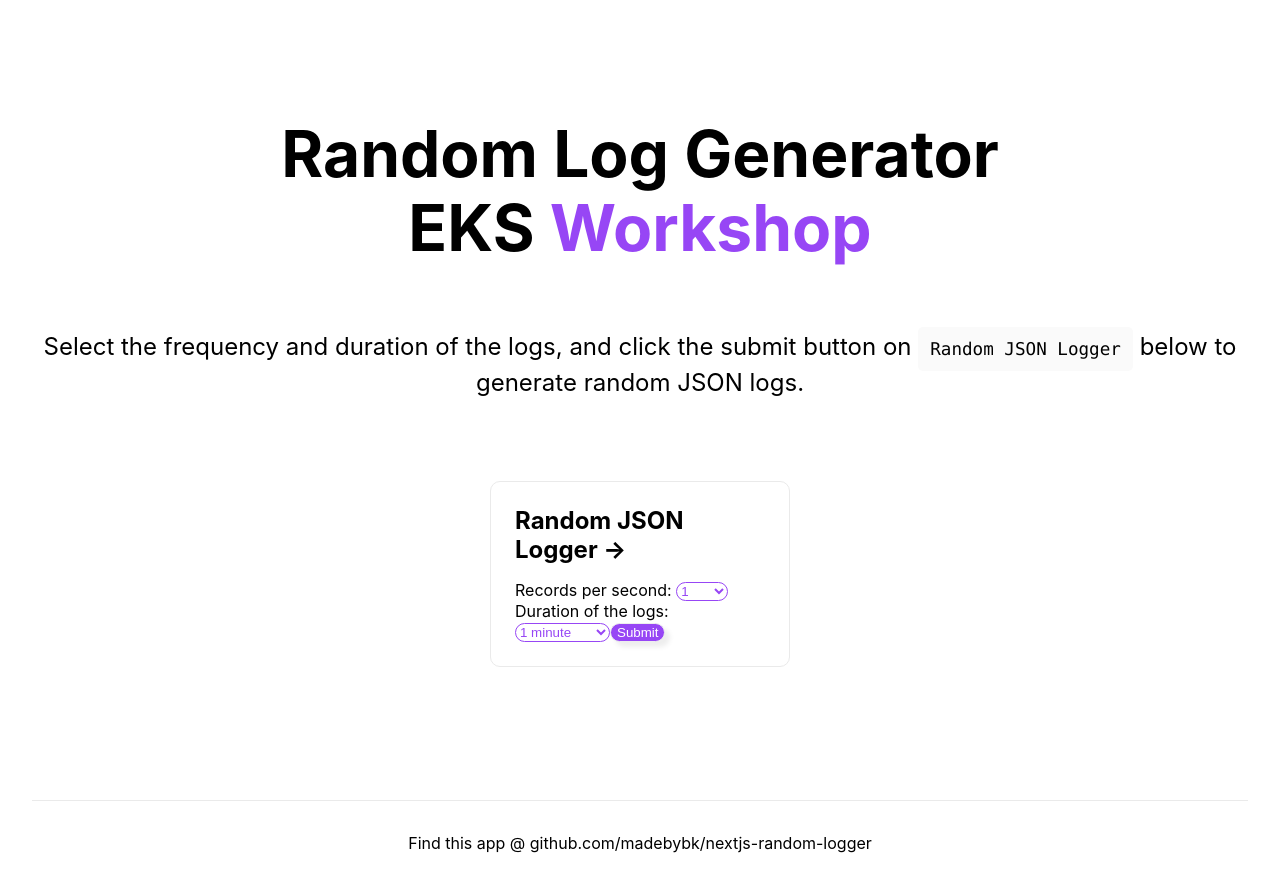
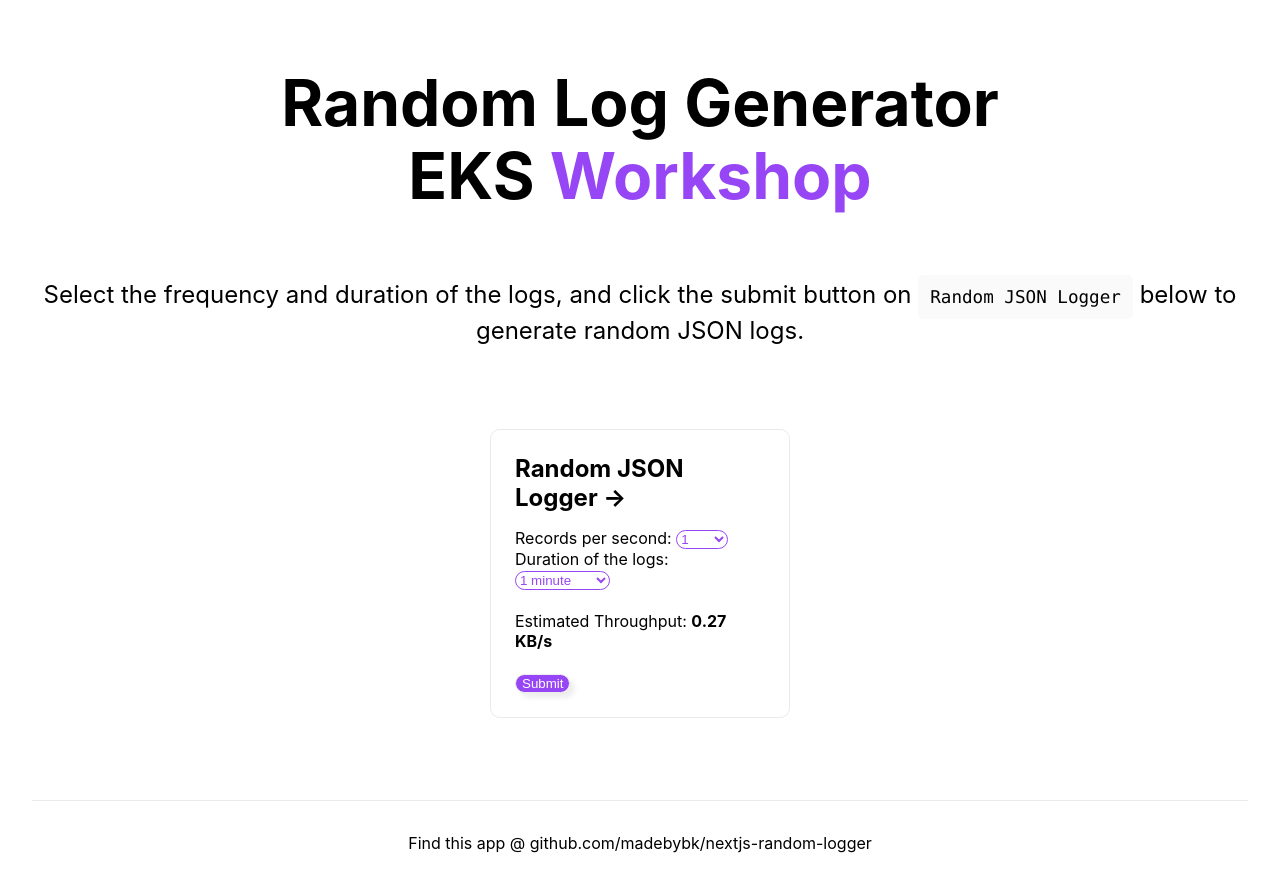
Before and after one commit to madebybk/nextjs-random-logger, a Next.js app: page / in a window 1280 px wide. Built offline with nearby package versions, Linux system fonts and the light colour scheme.

Commit message:
add throughput measurement

```diff
--- a/pages/index.js
+++ b/pages/index.js
@@ -1,11 +1,13 @@
 import Head from 'next/head'
-import { useState } from 'react'
+import { useState, useRef } from 'react'
 import styles from '../styles/Home.module.css'
 
 export default function Home() {
   const [submitted, setSubmitted] = useState(false);
   const [logFreq, setLogFreq] = useState(0);
   const [logDuration, setLogDuration] = useState(0);
+  const [throughput, setThroughput] = useState(0.27);
+  const numLogsRef = useRef();
 
   const handleSubmit = async (event) => {
     event.preventDefault();
@@ -35,6 +37,12 @@ export default function Home() {
     setSubmitted(true)
   }
 
+  const handleChange = async () => {
+    const currNumLogs = numLogsRef.current.value;
+    const estimatedThroughput = parseFloat(currNumLogs * 270 / 1000); // in KB per second
+    setThroughput(estimatedThroughput);
+  }
+
   return (
     <div className={styles.container}>
       <Head>
@@ -55,9 +63,9 @@ export default function Home() {
             ?
             <div className={styles.card}>
               <h2>Random JSON Logger &rarr;</h2>
-              <form action="/api/log_generator" method="post" onSubmit={handleSubmit}>
+              <form action="/api/log_generator" method="post" onSubmit={handleSubmit} onChange={handleChange}>
                 <label htmlFor="numLogs">Records per second: </label>
-                <select id="numLogs" name="numLogs" required="required" className={styles.dropdown}>
+                <select id="numLogs" name="numLogs" required="required" ref={numLogsRef} className={styles.dropdown}>
                   <option value="1">1</option>
                   <option value="2">2</option>
                   <option value="3">3</option>
@@ -107,6 +115,7 @@ export default function Home() {
                   <option value="90">90 minutes</option>
                   <option value="120">120 minutes</option>
                 </select>
+                <h4 style={{fontWeight: "normal"}}>Estimated Throughput: <b>{throughput} KB/s</b></h4>
                 <button type="submit" className={styles.submit}>Submit</button>
               </form>
             </div>
```
